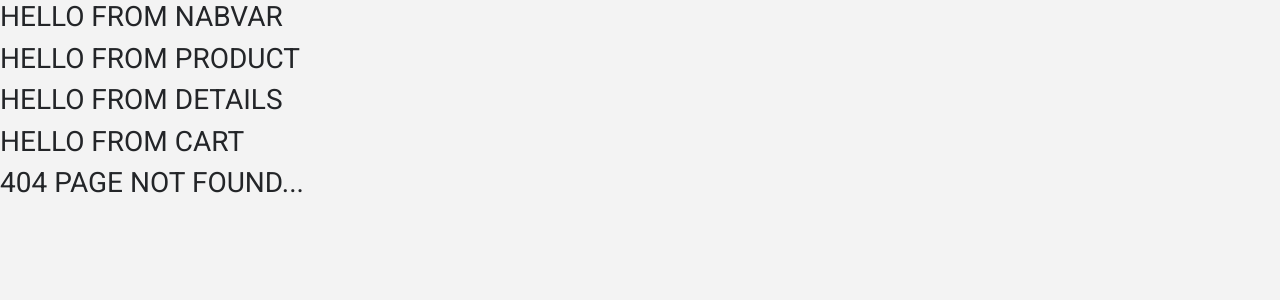
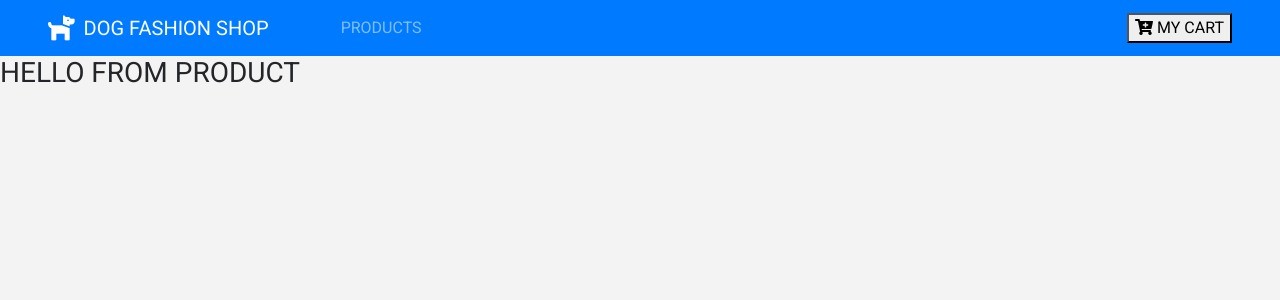
Before and after one commit to EdgardoDev/dog-fashion-shop, a React (Create React App) app: page / in a window 1280 px wide. Before the commit this address had no page. Shown: the top 300 px of the page. Built offline with nearby package versions, Linux system fonts and the light colour scheme.

Commit message:
Added links to the navbar

```diff
--- a/package.json
+++ b/package.json
@@ -6,6 +6,7 @@
     "bootstrap": "^4.2.1",
     "react": "^16.7.0",
     "react-dom": "^16.7.0",
+    "react-router-dom": "^4.3.1",
     "react-scripts": "2.1.3"
   },
   "scripts": {
--- a/src/App.js
+++ b/src/App.js
@@ -1,6 +1,7 @@
 import React, { Component } from 'react';
+import { Switch, Route } from 'react-router-dom';
 import './App.css';
-import 'bootstrap/dist/css/bootstrap.min.css'
+import 'bootstrap/dist/css/bootstrap.min.css';
 import Navbar from './components/Navbar';
 import ProductList from "./components/ProductList";
 import Details from "./components/Details";
@@ -10,13 +11,15 @@
 class App extends Component {
   render() {
     return (
-    <React.Fragment>
+      <React.Fragment>
         <Navbar />
-        <ProductList />
-        <Details />
-        <Cart />
-        <Default />
-    </React.Fragment>
+        <Switch>
+          <Route exact path="/" component={ProductList} />
+          <Route path="/details" component={ Details } />
+          <Route path="/cart" component={ Cart } />
+          <Route component={ Default } />
+        </Switch>
+      </React.Fragment>
     );
   }
 }
--- a/src/components/Navbar.js
+++ b/src/components/Navbar.js
@@ -1,11 +1,29 @@
 import React, { Component } from 'react';
+import { Link } from 'react-router-dom';
 
 export default class Nabvar extends Component {
   render() {
-    return (
-      <div>
-        <h3>HELLO FROM NABVAR</h3>
-      </div>
-    )
+    return <nav className="navbar navbar-expand-sm bg-primary navbar-dark px-sm-5">
+        <Link to="/">
+        <a className="navbar-brand" href="/">
+            <i class="fas fa-dog fa-lg mr-1" /> DOG FASHION SHOP
+          </a>
+        </Link>
+
+        <ul className="navbar-nav align-items-center">
+          <li className="nav-item ml-5">
+          <Link to="/" className="nav-link">
+            PRODUCTS
+          </Link>
+          </li>
+        </ul>
+
+        <Link to="/cart" className="ml-auto">
+          <button>
+            <i className="fas fa-cart-plus mr-1" />
+            MY CART
+          </button>
+        </Link>
+      </nav>;
   }
 }
--- a/src/index.js
+++ b/src/index.js
@@ -2,9 +2,15 @@
 import ReactDOM from 'react-dom';
 import './index.css';
 import App from './App';
+import { BrowserRouter as Router } from "react-router-dom";
 import * as serviceWorker from './serviceWorker';
 
-ReactDOM.render(<App />, document.getElementById('root'));
+ReactDOM.render(
+  <Router>
+    <App />
+  </Router>,
+  document.getElementById("root")
+);
 
 // If you want your app to work offline and load faster, you can change
 // unregister() to register() below. Note this comes with some pitfalls.
```
Also changed, not shown: 1 other file (tests, documents, lock files or other folders).
